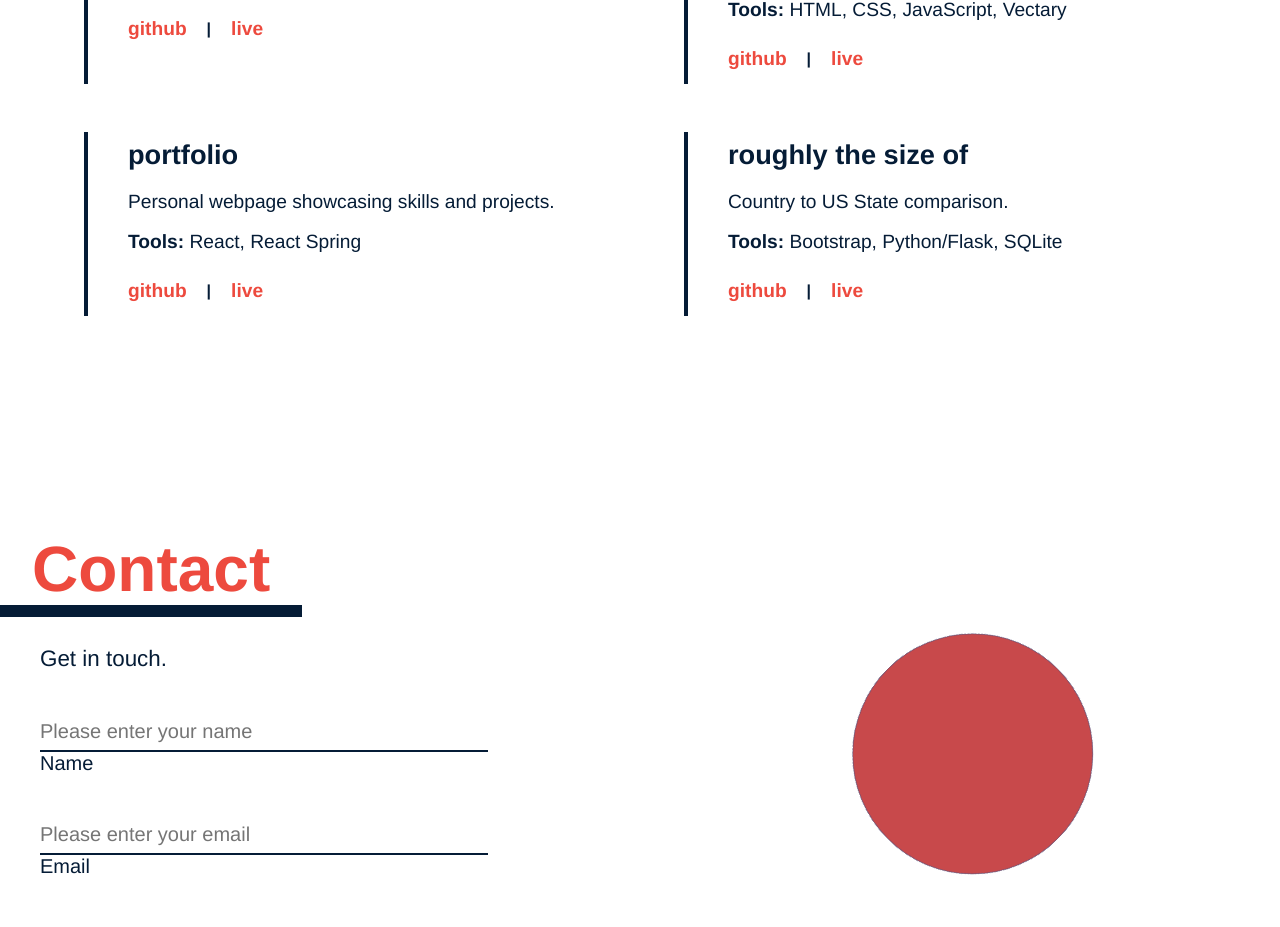
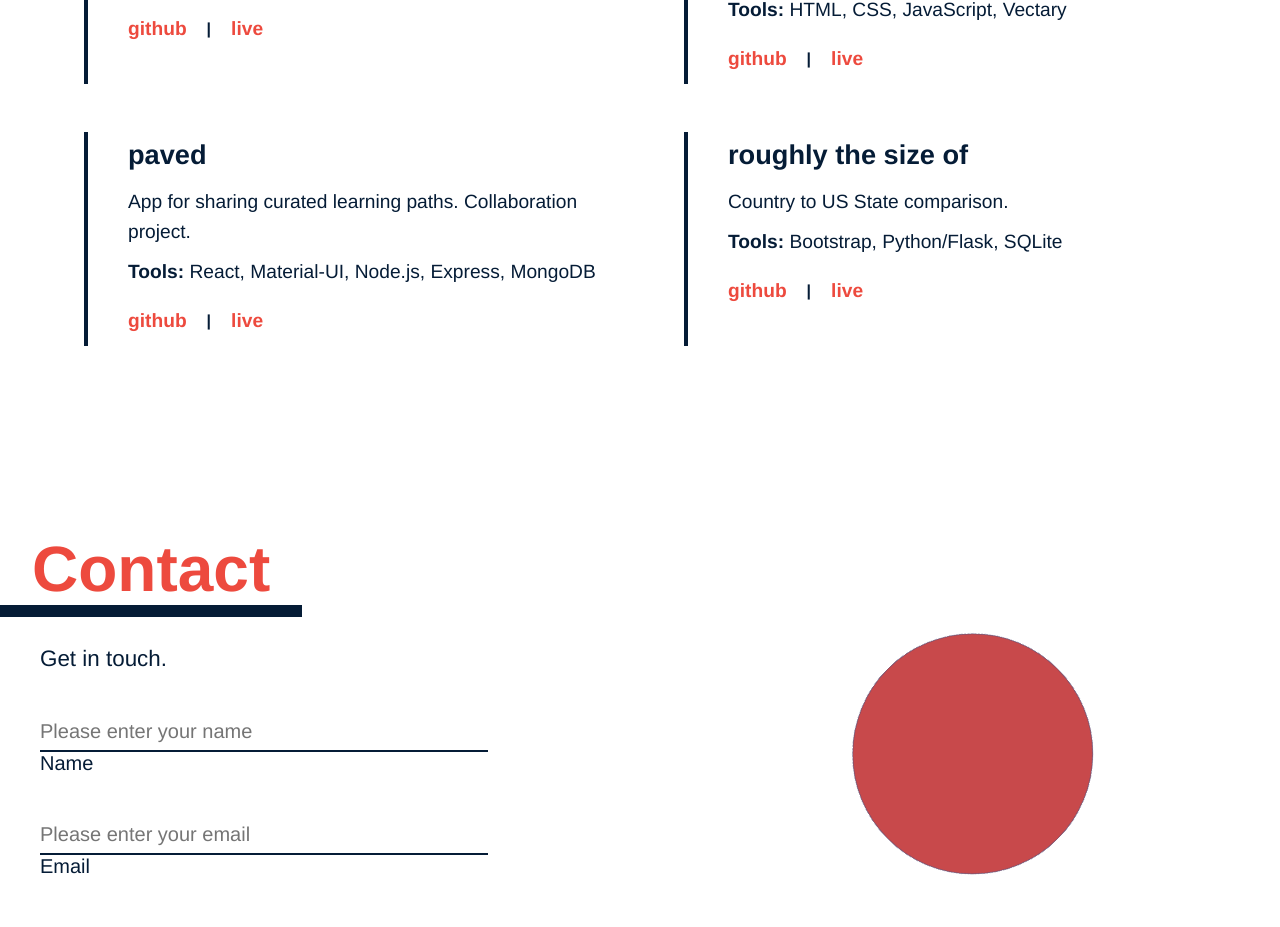
Before and after one commit to anabrd/portfolio, a React (Create React App) app: page / in a window 1280 px wide. Shown: the part 1948-2875 px from the top of the page. Built offline with nearby package versions, Linux system fonts and the light colour scheme.

Commit message:
Add paved

```diff
--- a/src/data/dataEN.js
+++ b/src/data/dataEN.js
@@ -50,10 +50,10 @@ const dataEN = [{
                 links: ["https://github.com/anabrd/snakes-and-ladders", "https://anabrd.github.io/snakes-and-ladders/"]
             },
             {
-                name: "Portfolio",
-                description: "Personal webpage showcasing skills and projects.",
-                tools: "React, React Spring",
-                links: ["https://github.com/anabrd/react-portfolio", "https://www.anabrdar.com/"]
+                name: "Paved",
+                description: "App for sharing curated learning paths. Collaboration project.",
+                tools: "React, Material-UI, Node.js, Express, MongoDB",
+                links: ["https://github.com/Paved-Team/paved", "https://paved-2021.herokuapp.com/"]
             },
             {
                 name: "Roughly the Size Of",
```
